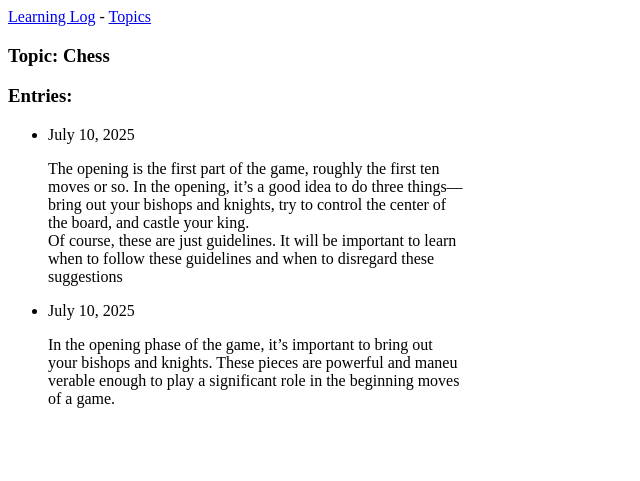
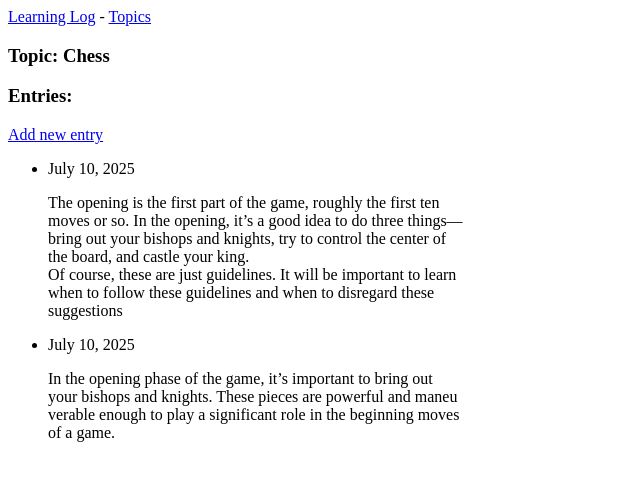
Before and after one commit to kamandaerick/learning-log, a Django app: page /topics/1/ in a window 1280 px wide. Shown: the top 481 px of the page, without its empty margins (0-640 px from the left). Run offline with Django 5.2, Linux system fonts and the light colour scheme; data comes from the database, SQL or seed files in the repository; both versions use the stored data as it was after the commit.

Commit message:
Create two forms for adding topics and entries for each topic

```diff
--- a/learning_logs/templates/learning_logs/topic.html
+++ b/learning_logs/templates/learning_logs/topic.html
@@ -2,6 +2,9 @@
  {% block content %}
     <h3>Topic: {{ topic }}</h3>
   <h3>Entries:</h3>
+   <p>
+    <a href="{% url 'learning_logs:new_entry' topic.id %}">Add new entry</a>
+  </p>
    <ul>
    {% for entry in entries %}
     <li>
--- a/learning_logs/templates/learning_logs/topics.html
+++ b/learning_logs/templates/learning_logs/topics.html
@@ -11,4 +11,7 @@
     <li>No topics available.</li>
   {% endfor %}
 </ul>
+
+ <a href="{% url 'learning_logs:new_topic' %}">Add a new topic</a>
+
 {% endblock content %}
--- a/learning_logs/urls.py
+++ b/learning_logs/urls.py
@@ -12,4 +12,8 @@ urlpatterns = [
   path('topics/', views.topics, name='topics'),
   #Detail page for a single topic
   path('topics/<int:topic_id>/', views.topic, name='topic'),
+  # Page for adding a new topic
+  path('new_topic/', views.new_topic, name='new_topic'),
+  # Page for adding a new entry
+  path('new_entry/<int:topic_id>/', views.new_entry, name='new_entry')
 ]
--- a/learning_logs/views.py
+++ b/learning_logs/views.py
@@ -1,5 +1,6 @@
-from django.shortcuts import render
+from django.shortcuts import render, redirect
 from .models import Topic
+from .forms import TopicForm, EntryForm
 
 # Create your views here.
 def index(request):
@@ -18,3 +19,39 @@ def topic(request, topic_id):
   entries = topic.entry_set.order_by('-date_added')
   context = {'topic': topic, 'entries': entries}
   return render(request, 'learning_logs/topic.html', context)
+
+def new_topic(request):
+  '''Add a new topic'''
+  if request.method != 'POST':
+    # No data submitted; create a blank form.
+    form = TopicForm()
+  else:
+    # POST the data submitted; process the data
+    form = TopicForm(data=request.POST)
+    if form.is_valid():
+      form.save()
+      return redirect('learning_logs:topics')
+
+  # Display a blank or invalid form
+  context = {'form': form}
+  return render(request, 'learning_logs/new_topic.html', context)
+
+def new_entry(request, topic_id):
+  '''Add a new entry for a particular topic'''
+  topic = Topic.objects.get(id=topic_id)
+
+  if request.method != 'POST':
+    # No data submitted
+    form = EntryForm()
+
+  else:
+    # POST the submitted data
+    form = EntryForm(data=request.POST)
+    if form.is_valid():
+      new_entry = form.save(commit=False)
+      new_entry.topic = topic
+      new_entry.save()
+      return redirect('learning_logs:topic', topic_id=topic_id)
+  #Display a blank or invalid form
+  context = {'form': form, 'topic': topic}
+  return render(request, 'learning_logs/new_entry.html', context)
```
Also changed, not shown: learning_logs/forms.py (added, +16 -0 lines), learning_logs/templates/learning_logs/new_entry.html (added, +13 -0 lines), learning_logs/templates/learning_logs/new_topic.html (added, +12 -0 lines), db.sqlite3.
